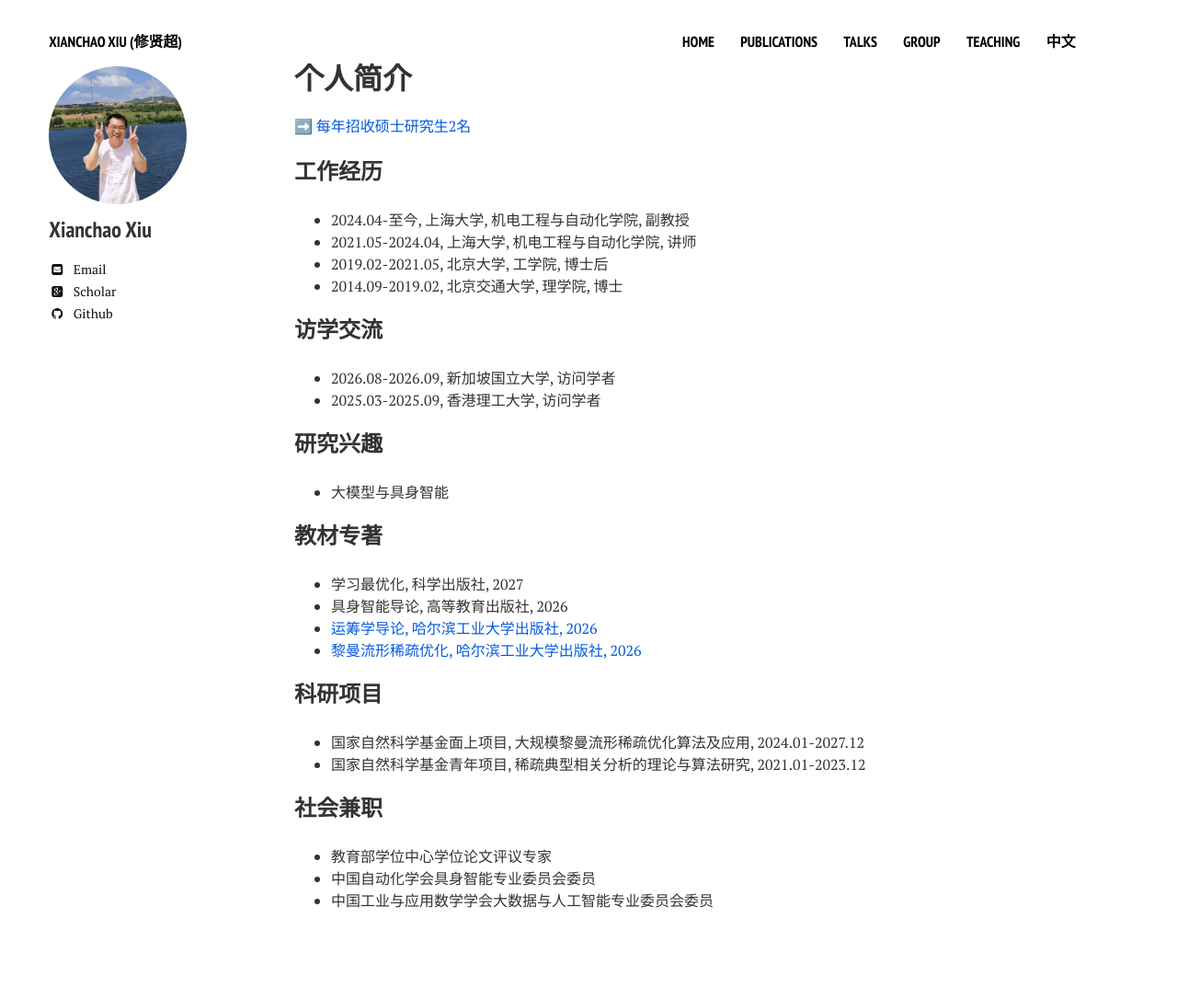
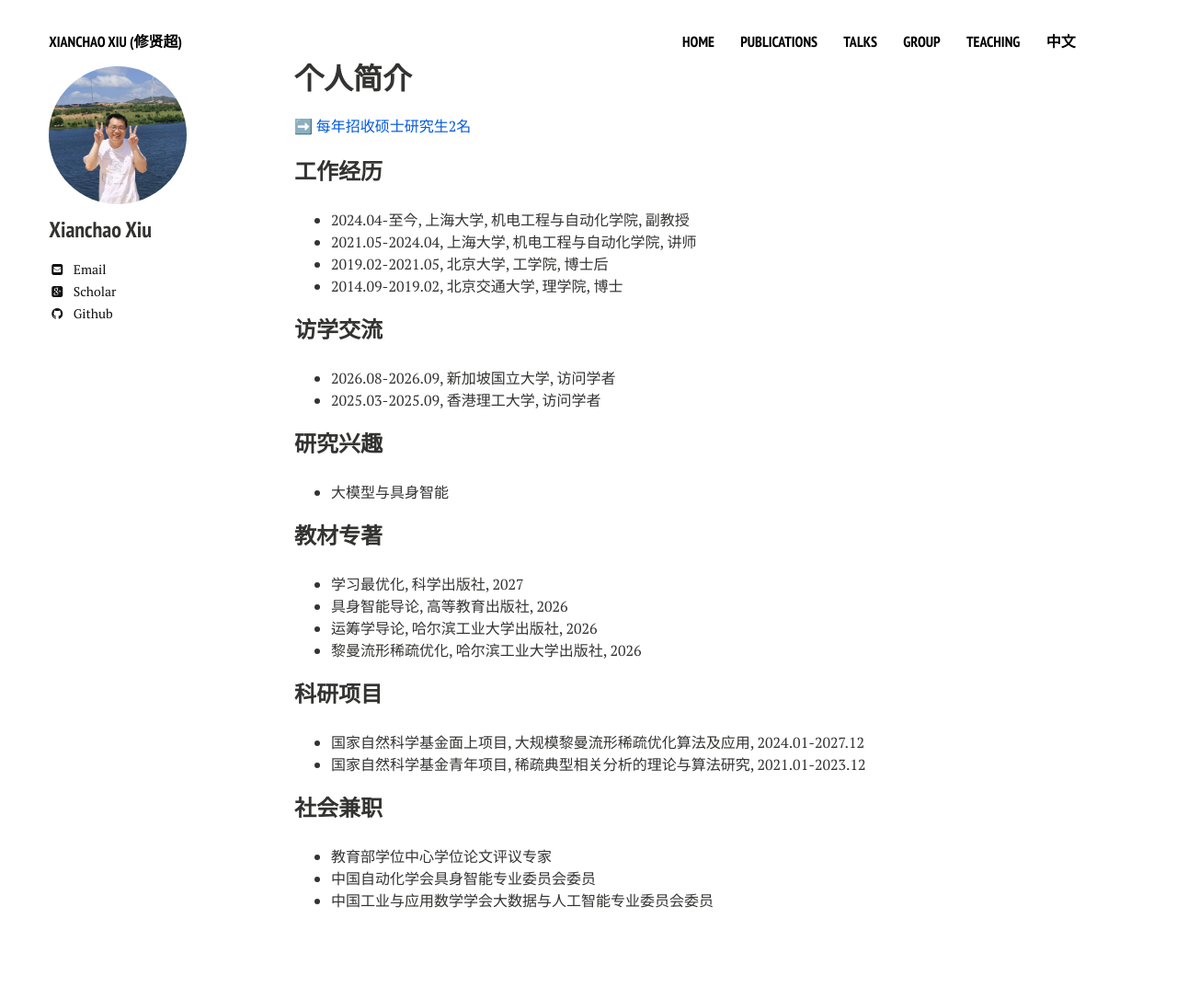
Before and after one commit to xianchaoxiu/xianchaoxiu.github.io, a Jekyll site: the page built from chinese/index.md, in a window 1280 px wide. Shown: the whole page at 92% size. Built offline with Jekyll 4.4.1, drawn with Linux system fonts in a browser that asks for light colours; nearby versions of some CDN libraries.

Commit message:
Update index.md

```diff
--- a/chinese/index.md
+++ b/chinese/index.md
@@ -28,8 +28,8 @@ share: false
 ### 教材专著
 * 学习最优化, 科学出版社, 2027 <br>
 * 具身智能导论, 高等教育出版社, 2026 <br>
-* <a href="https://xianchaoxiu.github.io/chinese/book/OR" class="textlink" target="_blank"> 运筹学导论, 哈尔滨工业大学出版社, 2026</a><br>
-* <a href="https://xianchaoxiu.github.io/chinese/book/OPT" class="textlink" target="_blank"> 黎曼流形稀疏优化, 哈尔滨工业大学出版社, 2026</a><br>
+* 运筹学导论, 哈尔滨工业大学出版社, 2026 <br>
+* 黎曼流形稀疏优化, 哈尔滨工业大学出版社, 2026 <br>
 
 
 ### 科研项目
```
